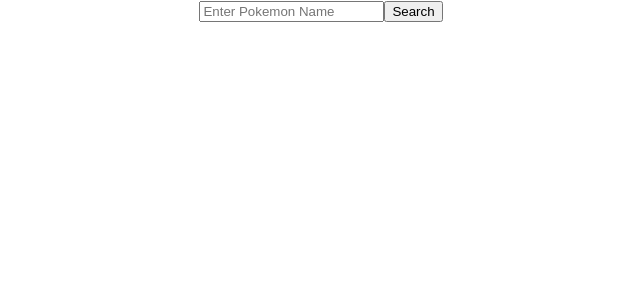
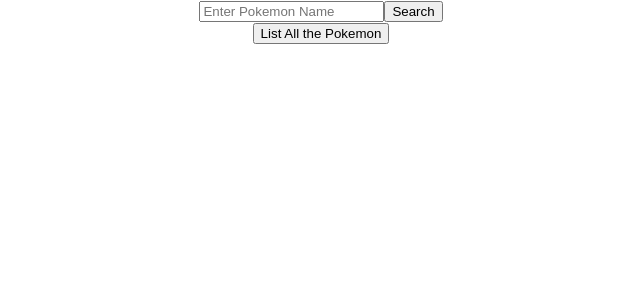
Before and after one commit to btanusi/pokemon-react-app, a React (Create React App) app: page / in a window 1280 px wide. Shown: the top 300 px of the page, without its empty margins (319-959 px from the left). Built offline with nearby package versions, Linux system fonts and the light colour scheme.

Commit message:
lists all pokemon in buttons

```diff
--- a/src/App.js
+++ b/src/App.js
@@ -1,6 +1,7 @@
 import './App.css';
 import React from 'react';
 import SearchPokemon from './SearchPokemon';
+import ListAllPokemonNames from './ListAllPokemonNames';
 
 class App extends React.Component {
   constructor(props){
@@ -8,7 +9,8 @@
     this.state = {
       inputName:'',
       pokemonArray:[],
-      searchFlag: false
+      searchFlag: false,
+      allPokemonNames: []
     }
   }
 
@@ -21,6 +23,7 @@
   handleOnSearch = async (event) => {
       //This takes the input and searches api
       event.preventDefault();
+
       let pokemonInputName = this.state.inputName;
       const response = await fetch(`https://pokeapi.co/api/v2/pokemon/${pokemonInputName}`)
       const json = await response.json()
@@ -36,6 +39,26 @@
                     })
     }
 
+    handleOnListAllPokemonNames = async (event) => {
+      event.preventDefault();
+      const response = await fetch(`https://pokeapi.co/api/v2/pokemon?limit=151`)
+      const json = await response.json();
+
+      let allPokemon = json.results.map(e => e.name);
+
+      this.setState({
+                      allPokemonNames: allPokemon
+                    })
+
+    }
+      //https://pokeapi.co/api/v2/pokemon/1-1000/names
+
+    onListClick(event)
+    {
+      let pokeName = event.target.value
+      this.setState({inputName: pokeName})
+      this.handleOnSearch(event);
+    }
   render() {
     //render pokemonArray if we've searched the pokemon
     if(this.state.searchFlag){
@@ -58,6 +81,14 @@
           onInputNameChange={this.handleOnInputNameChange}
           onSearch={this.handleOnSearch}
         />
+        <ListAllPokemonNames
+          onListAllPokemonNames={this.handleOnListAllPokemonNames}
+        />
+        <ul>
+          {this.state.allPokemonNames.map(pokeName =>
+              <button value={pokeName} onClick= {() => this.onListClick()}>{pokeName}</button>
+            )}
+        </ul>
       </div>
     );
   }
--- /dev/null
+++ b/src/ListAllPokemonNames.jsx
@@ -0,0 +1,8 @@
+function ListAllPokemonNames(props)
+{
+    return(
+        <button onClick={props.onListAllPokemonNames}>List All the Pokemon</button>
+    )
+}
+
+export default ListAllPokemonNames;
```
